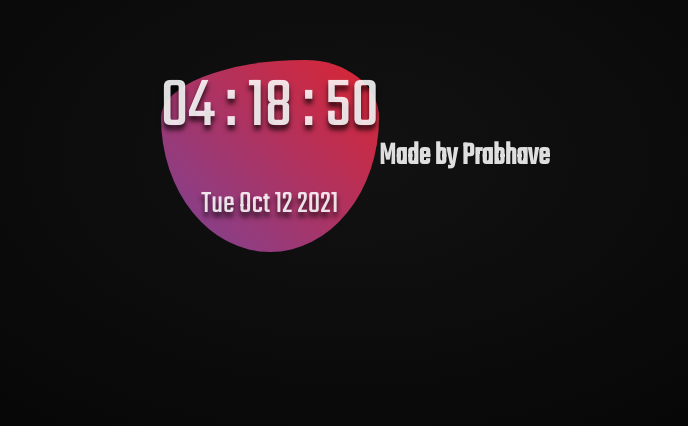
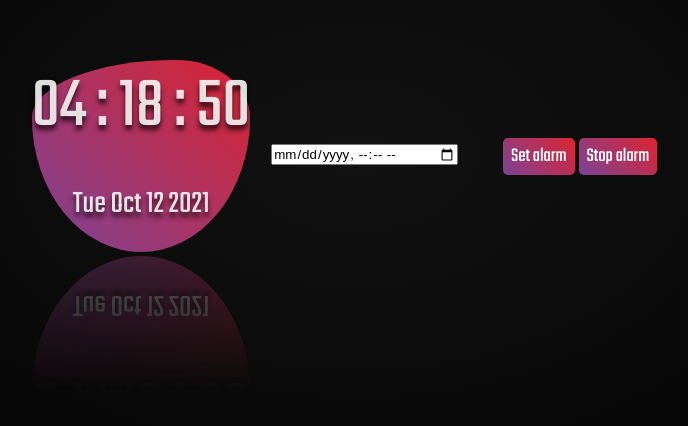
Before and after one commit to P7athepro/myallrpjects, a plain HTML site: page Clock Project/index.html in a window 1280 px wide. Shown: the part 244-670 px from the top of the page, without its empty margins (285-973 px from the left). Drawn offline with Linux system fonts and the light colour scheme.

Commit message:
myprojectsupdated

```diff
--- a/Clock Project/index.html
+++ b/Clock Project/index.html
@@ -13,10 +13,12 @@
     <div class="clock-box">
       <div class="clock">HH : MM : SS</div>
       <div class="date">DD - MM - YYYY</div>
-    </div>
-    <br />
-    <br />
-    <br />
-    <h1 class="cool">Made by Prabhave</h1>
+    </div><div class="fd">
+    <input onchange="setAlarmTime(this.value)" name="alarmTime" type="datetime-local"></div>
+    <div class="controls">
+      <button onclick="setAlarm()" class="button set-alarm">Set alarm</button>
+      <button onclick="clearAlarm()" class="button stop-alarm">Stop alarm</button>
+  </div>
+
   </body>
 </html>
--- a/Clock Project/main.css
+++ b/Clock Project/main.css
@@ -27,10 +27,12 @@ body{
     background-image: linear-gradient(45deg, #7b4397, #dc2430);
     border-radius: 30% 70% 70% 30% / 30% 30% 70% 70%;
     animation: bgblob 4s infinite 0.5s;
+    -webkit-box-reflect: below 4px linear-gradient(transparent 30%, rgba(0,0,0,0.35));
 }
 
 .clock{
     font-size: 4.5em;
+
 }
 
 .date{
@@ -58,3 +60,55 @@ body{
         border-radius: 30% 70% 70% 30% / 30% 30% 70% 70%;
     }
 }
+.set-alarm {
+    /* background-color: #498AFB; */
+    background: linear-gradient(45deg, #7b4397, #dc2430);
+    color: white;
+
+}
+.set-alarm:hover{
+    /* transition: 1.1s; */
+    transform: translateY(-10px);
+    background-color: var(--white-shade-1);
+    color: var(--theme-color-1);
+    transition: .6s;
+    border-radius: 20px;
+}
+.stop-alarm {
+    background: linear-gradient(45deg, #7b4397, #dc2430);
+    color: white;
+
+}
+.stop-alarm:hover{
+    transform: translateY(-10px);
+    background-color: var(--white-shade-1);
+    color: var(--theme-color-1);
+    transition: .6s;;
+    transition: 1.1s;
+    border-radius: 20px;
+}
+.controls{
+    display: flex;
+    align-items: center;
+    justify-content: center;
+    padding: 1.3rem;
+
+}
+.button{
+/* font-weight: bold; */
+    border-radius: 5px;
+    border: none;
+    color: white;
+    padding: 4px 8px;
+    margin-left: 4px;
+    font-size: 20px;
+    cursor: pointer;
+
+
+}
+input{
+    margin: 1.3rem;
+    font-family: 'Graduate', sans-serif;
+    font-weight: lighter;
+    font-size: auto;
+}
--- a/Clock Project/main.js
+++ b/Clock Project/main.js
@@ -15,3 +15,53 @@ setInterval(()=>{
 function padding(n) {
     return n.toString().padStart(2, "0");
 }
+const audio = new Audio('https://assets.mixkit.co/sfx/preview/mixkit-alarm-digital-clock-beep-989.mp3');
+audio.loop = true;
+let alarmTime = null;
+let alarmTimeout = null;
+
+function updateTime() {
+    const date = new Date();
+
+    const hour = formatTime(date.getHours());
+    const minutes = formatTime(date.getMinutes());
+    const seconds = formatTime(date.getSeconds());
+
+
+
+    display.innerText=`${hour} : ${minutes} : ${seconds}`
+}
+
+function formatTime(time) {
+    if ( time < 10 ) {
+        return '0' + time;
+    }
+    return time;
+}
+
+function setAlarmTime(value) {
+    alarmTime = value;
+}
+
+function setAlarm() {
+    if(alarmTime) {
+        const current = new Date();
+        const timeToAlarm = new Date(alarmTime);
+
+        if (timeToAlarm > current) {
+            const timeout = timeToAlarm.getTime() - current.getTime();
+            alarmTimeout = setTimeout(() => audio.play(), timeout);
+            alert('Alarm set');
+        }
+    }
+}
+
+function clearAlarm() {
+    audio.pause();
+    if (alarmTimeout) {
+        clearTimeout(alarmTimeout);
+        alert('Alarm stopped');
+    }
+}
+
+setInterval(updateTime, 1000);
```
